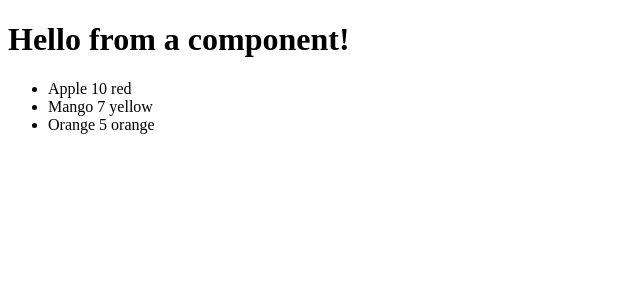
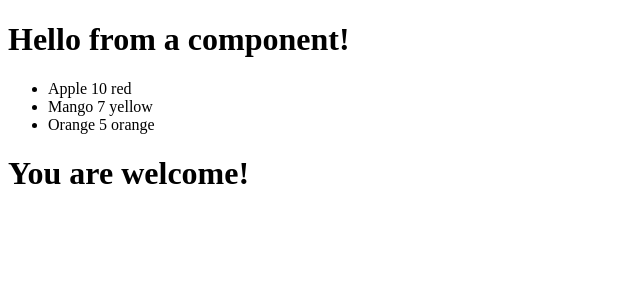
Before and after one commit to DNishadini/React_Start_Projects, a React (Vite) app: page / in a window 1280 px wide. Shown: the top 300 px of the page, without its empty margins (0-640 px from the left). Built offline with nearby package versions, Linux system fonts and the light colour scheme.

Commit message:
Conditionally rendering component

```diff
--- a/src/App.jsx
+++ b/src/App.jsx
@@ -1,12 +1,14 @@
 import React from "react";
 import Hello from "./components/Hello";
 import Fruits from "./components/Fruits";
+import ConditionalComponent from "./components/ConditionalComponent";
 
 function App() {
   return (
     <div className="App">
       <Hello />
       <Fruits />
+      <ConditionalComponent />
     </div>
   );
 }
--- /dev/null
+++ b/src/components/Code.jsx
@@ -0,0 +1,7 @@
+export default function Code() {
+  return (
+    <div>
+      <h1>Code everyday</h1>
+    </div>
+  );
+}
--- /dev/null
+++ b/src/components/ConditionalComponent.jsx
@@ -0,0 +1,11 @@
+import Code from "./Code";
+import Welcome from "./Welcome";
+
+export default function ConditionalComponent() {
+  const display = true;
+  if (display) {
+    return <Welcome />;
+  } else {
+    return <Code />;
+  }
+}
--- /dev/null
+++ b/src/components/Welcome.jsx
@@ -0,0 +1,7 @@
+export default function Welcome() {
+  return (
+    <div>
+      <h1>You are welcome!</h1>
+    </div>
+  );
+}
```
